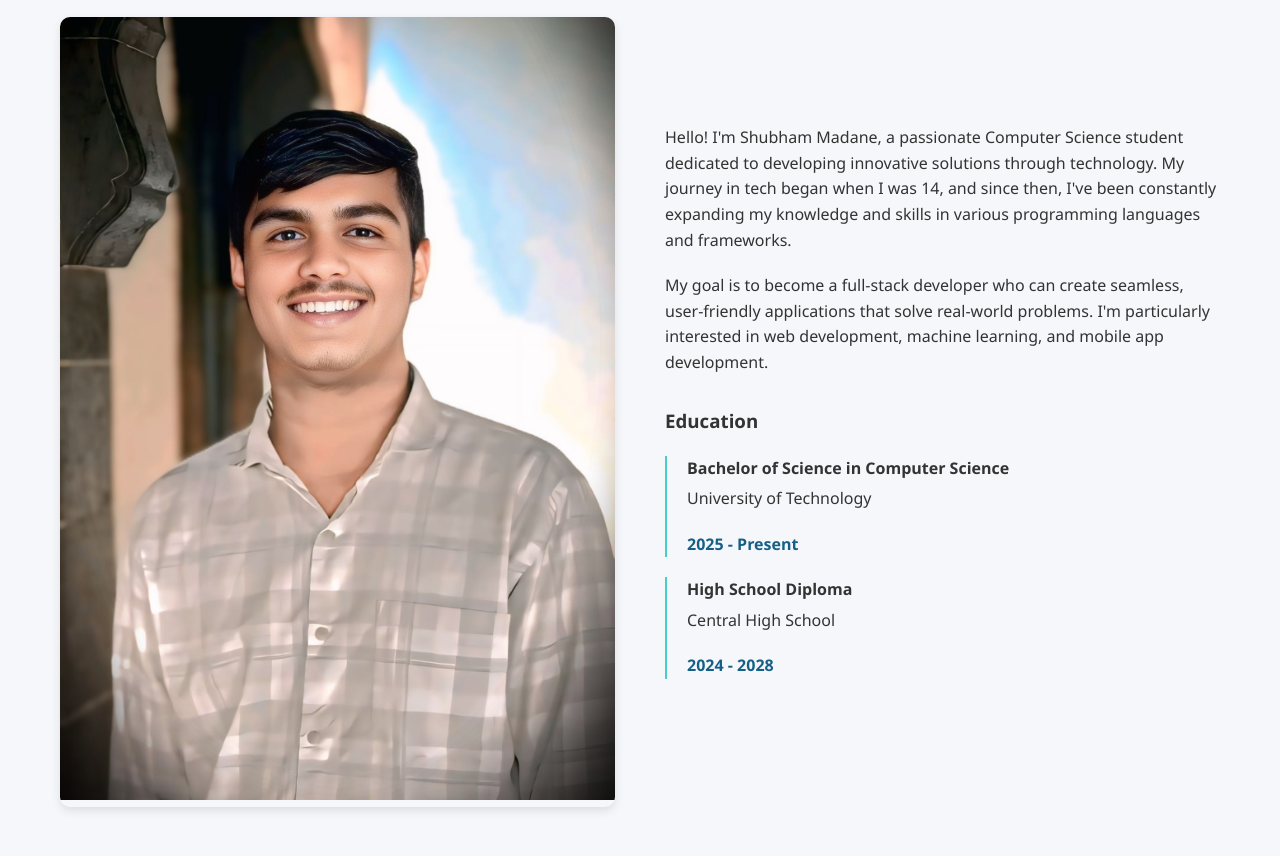
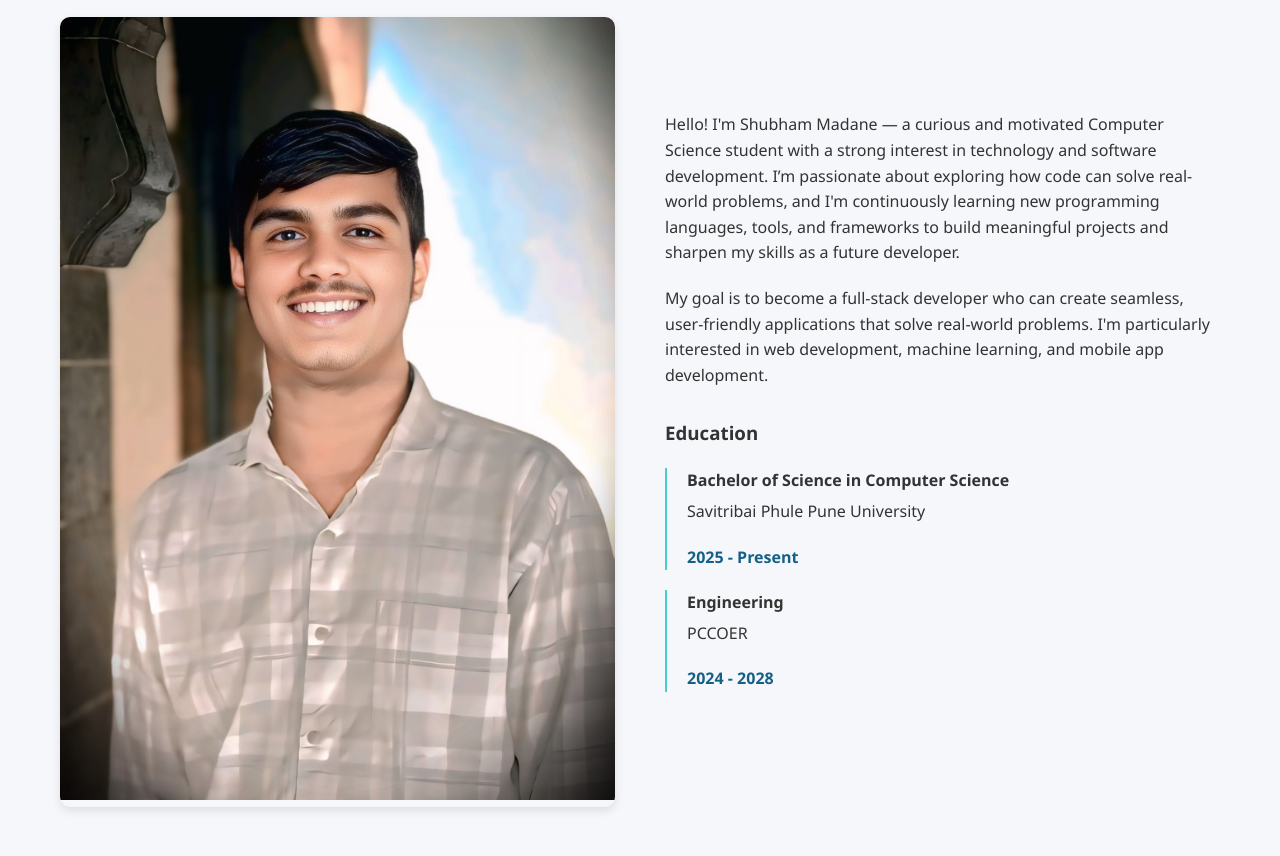
Before and after one commit to shubham5177/Profile, a plain HTML site: page index.html in a window 1280 px wide. Shown: the part 949-1805 px from the top of the page. Drawn offline with Linux system fonts and the light colour scheme.

Commit message:
index.html

```diff
--- a/index.html
+++ b/index.html
@@ -715,20 +715,20 @@
                     <img src="Profile.jpg" alt="Profile Photo">
                 </div>
                 <div class="about-text">
-                    <p>Hello! I'm Shubham Madane, a passionate Computer Science student dedicated to developing innovative solutions through technology. My journey in tech began when I was 14, and since then, I've been constantly expanding my knowledge and
-                        skills in various programming languages and frameworks.</p>
+                    <p>Hello! I'm Shubham Madane — a curious and motivated Computer Science student with a strong interest in technology and software development.
+I’m passionate about exploring how code can solve real-world problems, and I'm continuously learning new programming languages, tools, and frameworks to build meaningful projects and sharpen my skills as a future developer.</p>
                     <p>My goal is to become a full-stack developer who can create seamless, user-friendly applications that solve real-world problems. I'm particularly interested in web development, machine learning, and mobile app development.</p>
 
                     <div class="education">
                         <h3>Education</h3>
                         <div class="education-item">
                             <h4>Bachelor of Science in Computer Science</h4>
-                            <p>University of Technology</p>
+                            <p>Savitribai Phule Pune University</p>
                             <p class="education-year">2025 - Present</p>
                         </div>
                         <div class="education-item">
-                            <h4>High School Diploma</h4>
-                            <p>Central High School</p>
+                            <h4>Engineering</h4>
+                            <p>PCCOER</p>
                             <p class="education-year">2024 - 2028</p>
                         </div>
                     </div>
```
